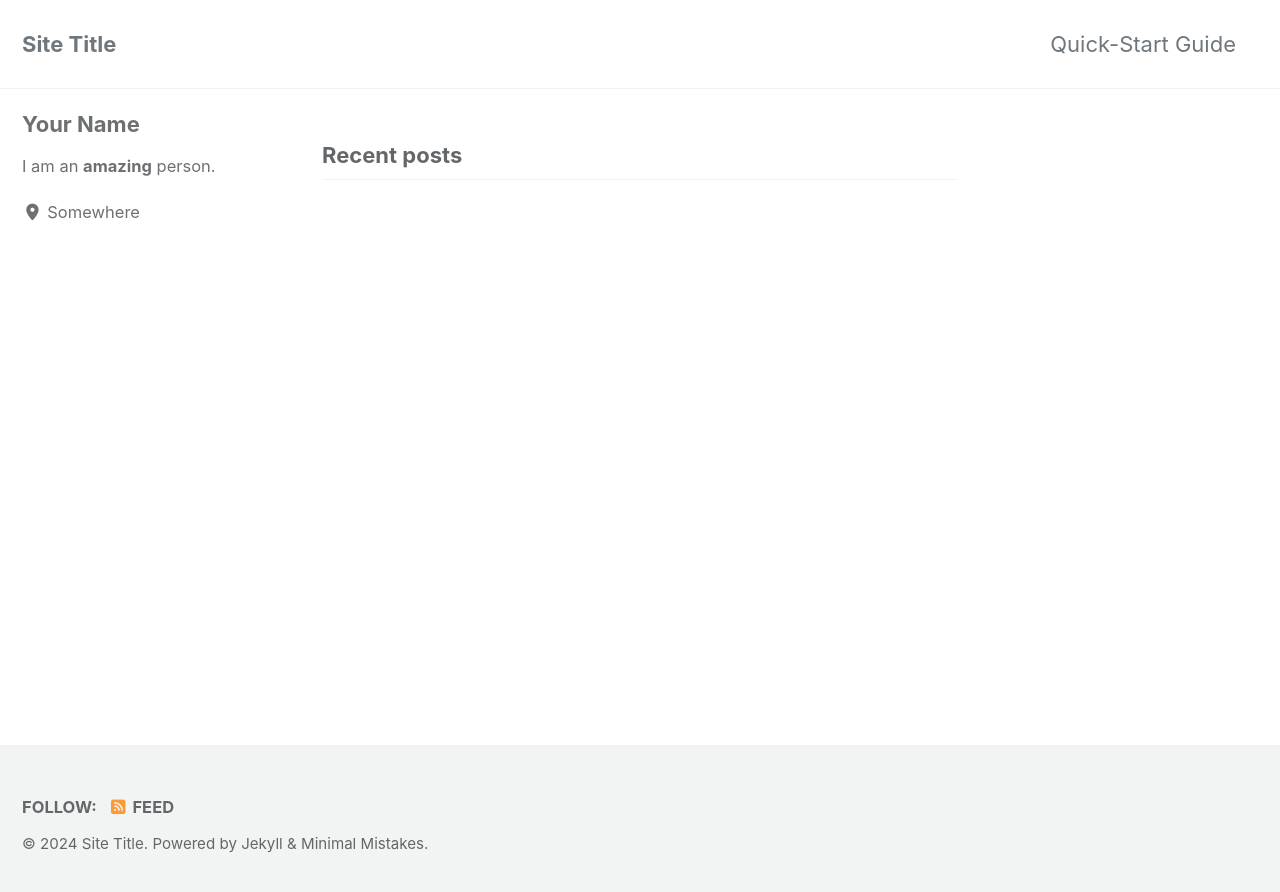
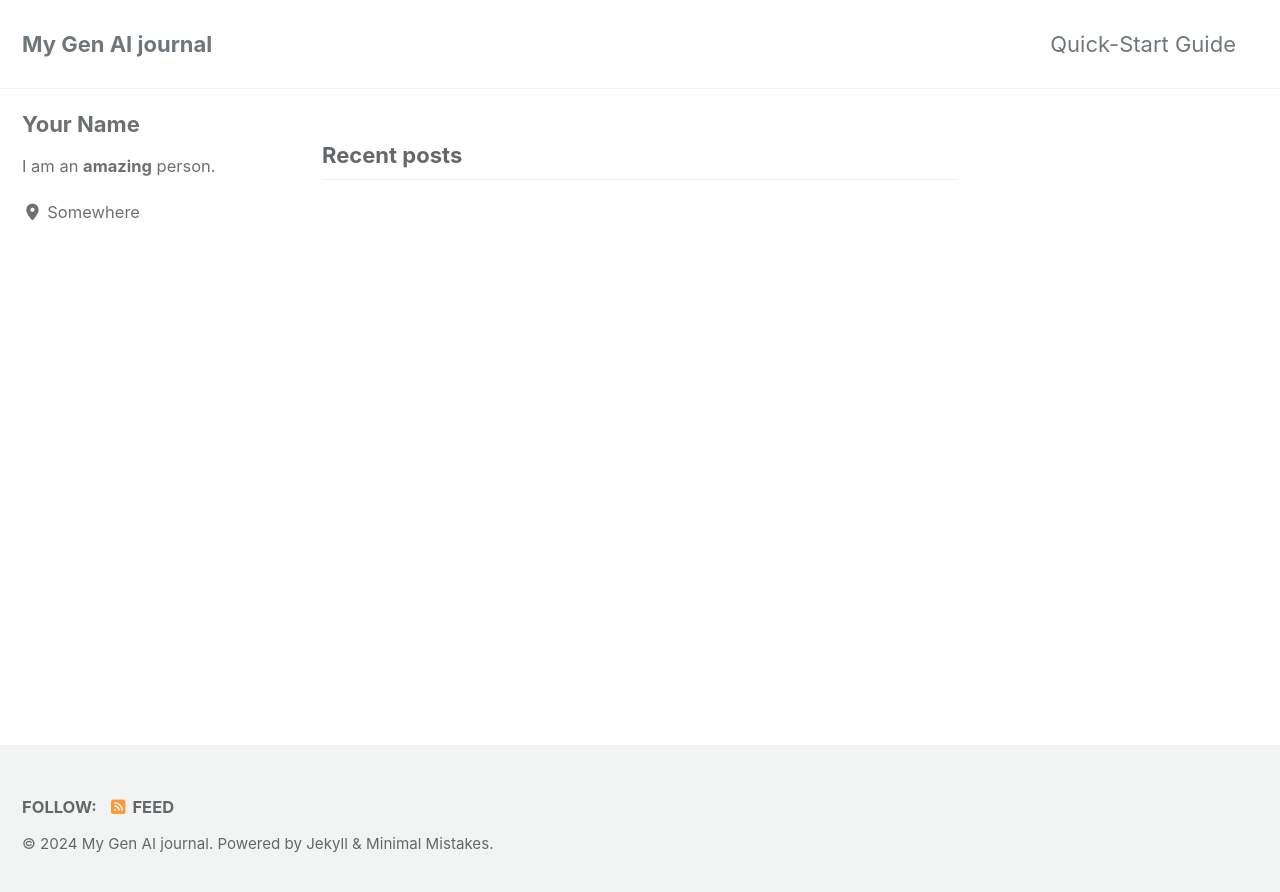
Before and after one commit to PrabuAppDev/github-pages-genai, a Jekyll site: the page built from index.html, in a window 1280 px wide. Shown: the top 892 px of the page. Built offline with Jekyll 4.4.1, drawn with Linux system fonts in a browser that asks for light colours; cached includes are drawn as plain includes; the list of posts is cut into pages by our own code.

Commit message:
testing local build, needs clean of _site

```diff
--- a/_config.yml
+++ b/_config.yml
@@ -17,7 +17,7 @@ minimal_mistakes_skin    : "default" # "air", "aqua", "contrast", "dark", "dirt"
 # Site Settings
 locale                   : "en-US"
 rtl                      : # true, false (default) # turns direction of the page into right to left for RTL languages
-title                    : "Site Title"
+title                    : "My Gen AI journal"
 title_separator          : "-"
 subtitle                 : # site tagline that appears below site title in masthead
 name                     : "Your Name"
```
